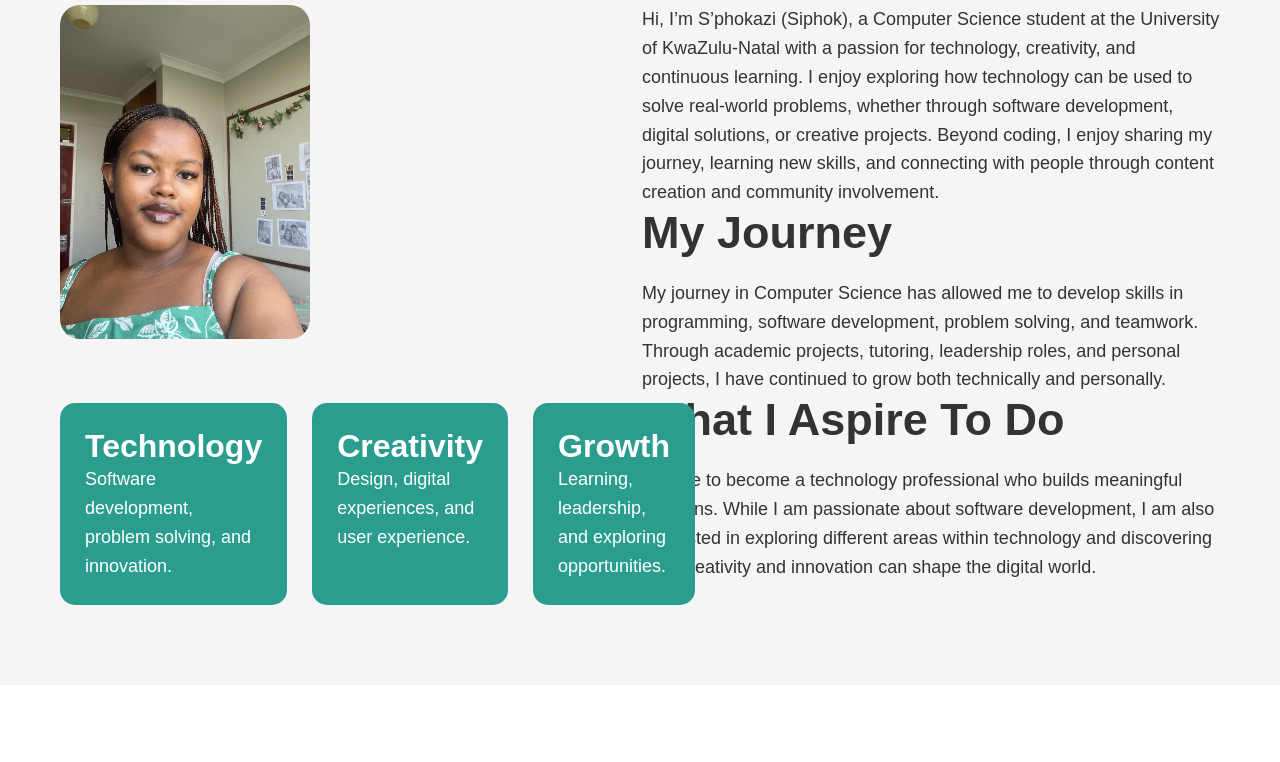
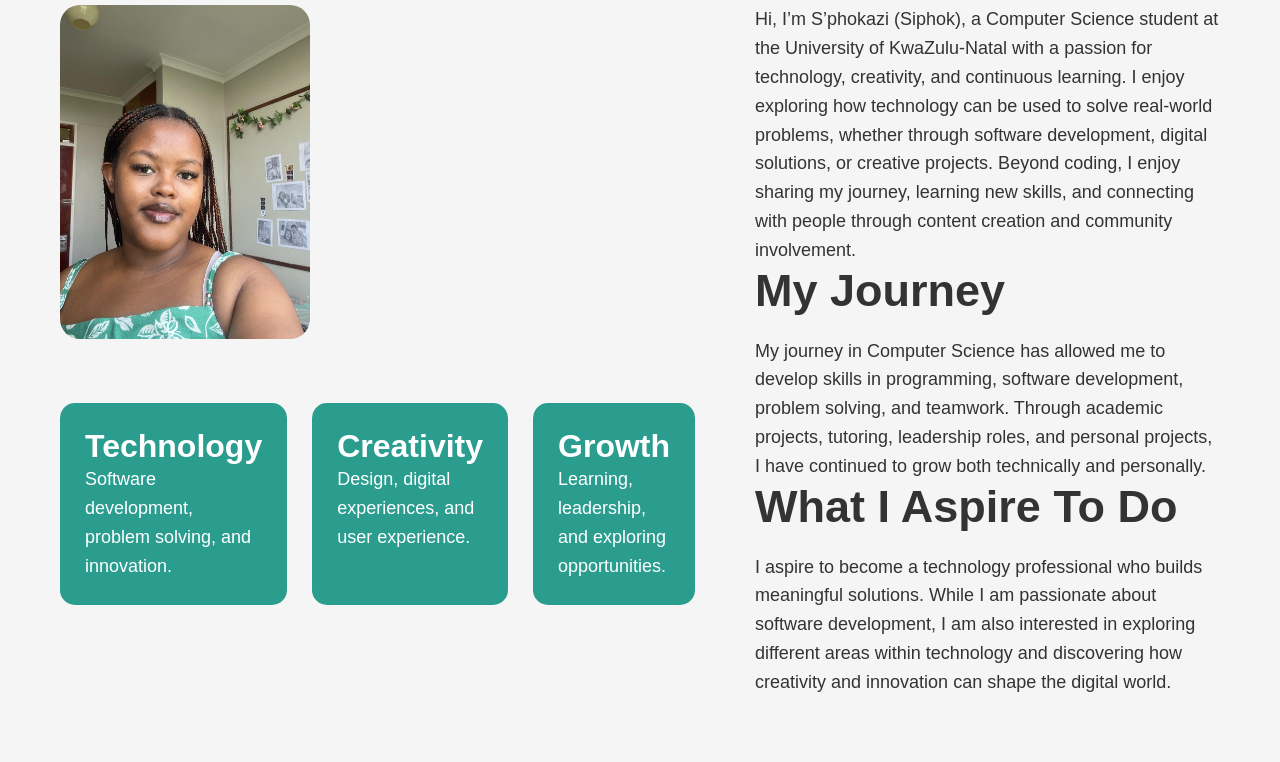
Before and after one commit to SphokaziH/Sphokazi-Portfolio, a plain HTML site: page index.html in a window 1280 px wide. Shown: the part 1115-1877 px from the top of the page. Drawn offline with Linux system fonts and the light colour scheme.

Commit message:
Update style.css

```diff
--- a/Css/style.css
+++ b/Css/style.css
@@ -389,19 +389,24 @@ nav {
 .about-container {
 
     display:flex;
-
     gap:60px;
+    align-items:flex-start;
 
 }
 
 
-
 .about-left {
 
-    width:45%;
+    flex:1;
 
 }
 
+
+.about-right {
+
+    flex:1;
+
+}
 
 
 .about-left img {
@@ -409,14 +414,6 @@ nav {
     width:250px;
 
     border-radius:20px;
-
-}
-
-
-
-.about-right {
-
-    width:55%;
 
 }
 
```
